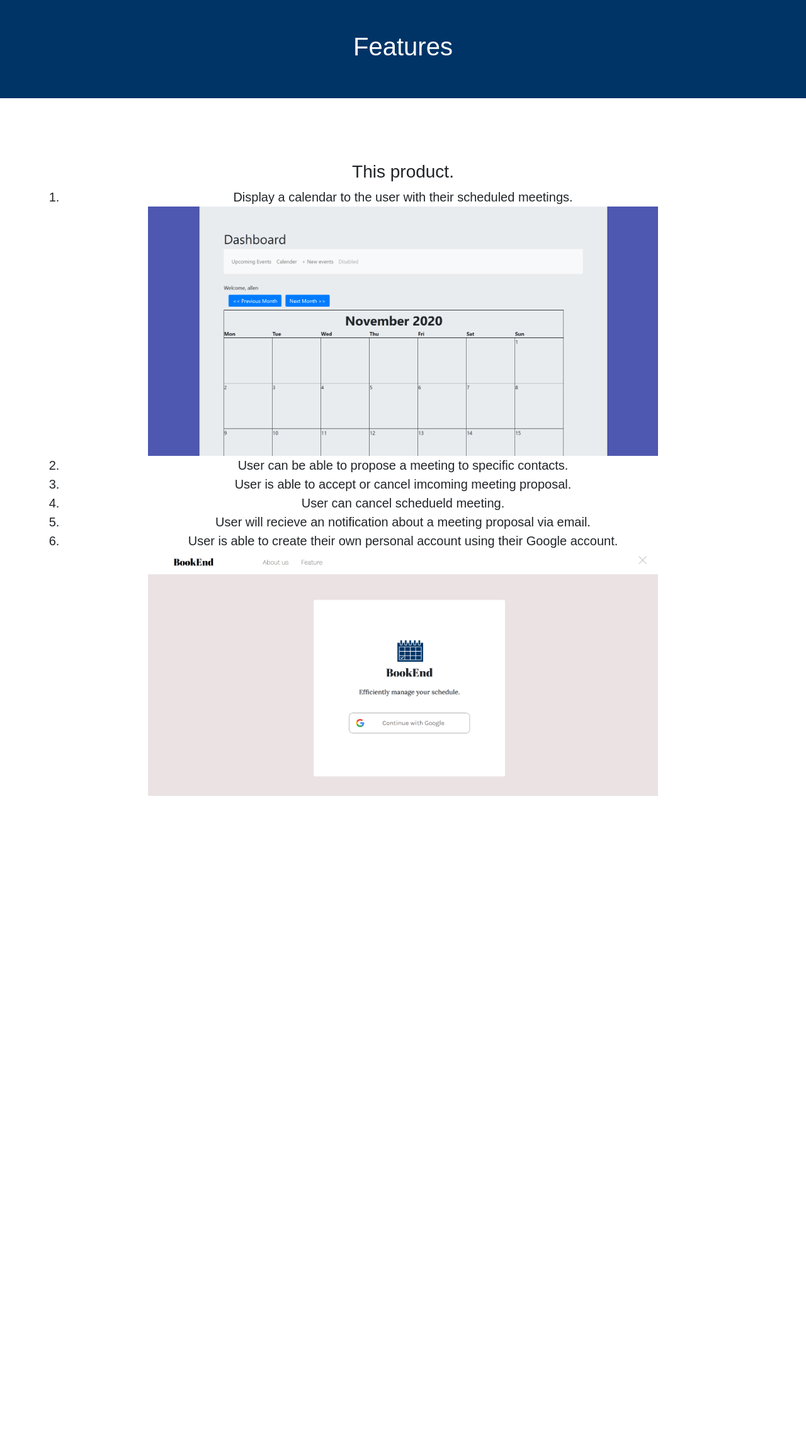
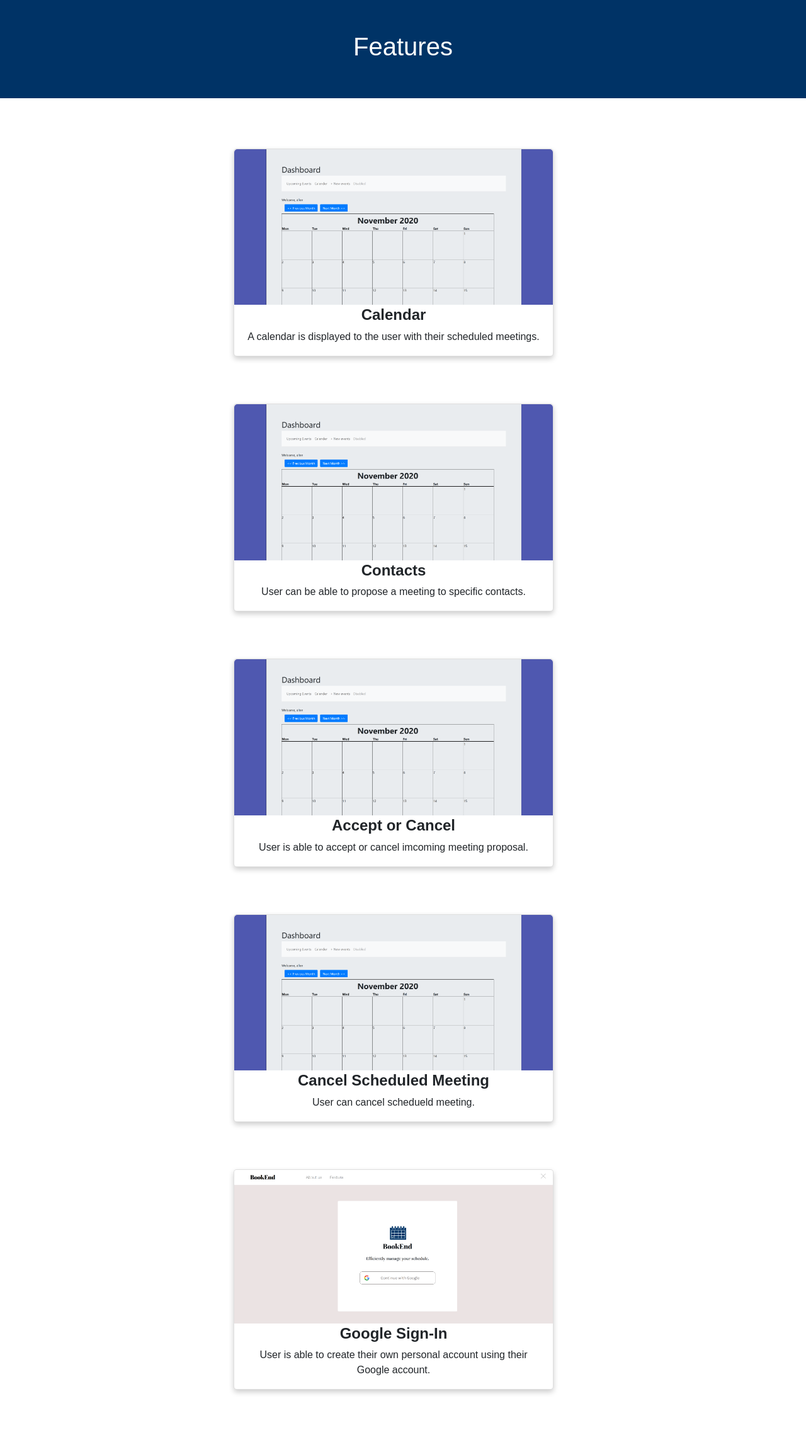
Before and after one commit to pg0817h/CPSC490_BOOKEND, a Django app: page /first_app/features/ in a window 1280 px wide. Shown: the part 80-2367 px from the top of the page at 63% size. Before the commit the page ends 1344 px from the top, so only its background shows below. Run offline with Django 3.2, Linux system fonts and the light colour scheme; some libraries are stand-ins or nearby versions.

Commit message:
Features Update

```diff
--- a/templates/nav/features.html
+++ b/templates/nav/features.html
@@ -1,7 +1,5 @@
 <!DOCTYPE html>
-{% extends "nav/nav.html" %}
-{% load static %}
-{% block nav %}
+{% extends "nav/nav.html" %} {% load static %} {% block nav %}
 
 <html>
   <head>
@@ -19,19 +17,46 @@
       }
 
       .features-description {
-        padding: 100px;
         text-align: center;
         background-color: #ffffff;
-        margin: 0px;
+        /* margin: 0px; */
       }
 
       .size {
-        height: 75%;
-        width: 75%;
+        height: 100%;
+        width: 100%;
+        border-radius: 5px 5px 0 0;
       }
 
       li {
         font-size: 20px;
+      }
+
+      .card {
+        box-shadow: 0 4px 8px 0 rgba(0, 0, 0, 0.2);
+        transition: 0.3s;
+        border-radius: 5px;
+        width: 40%;
+        margin: 75px auto;
+        text-align: center;
+      }
+
+      .card:hover {
+        box-shadow: 0 8px 16px 0 rgba(0, 0, 0, 0.2);
+      }
+
+      .container {
+        padding: 2px 16px;
+      }
+
+      .row {
+        display: flex;
+        text-align: center;
+      }
+
+      .column {
+        flex: 33.33%;
+        padding: 5px;
       }
     </style>
   </head>
@@ -42,32 +67,61 @@
     </div>
 
     <div class="features-description">
-      <h3>
-        This product.
-      </h3>
-      <ol>
-        <li>
-          Display a calendar to the user with their scheduled meetings.
-          <img class="size" src="{% static 'images/dashboard.jpg' %}" />
-        </li>
-        <li>
-          User can be able to propose a meeting to specific contacts.
-        </li>
-        <li>
-          User is able to accept or cancel imcoming meeting proposal.
-        </li>
-        <li>
-          User can cancel schedueld meeting.
-        </li>
-        <li>
-          User will recieve an notification about a meeting proposal via email.
-        </li>
-        <li>
-          User is able to create their own personal account using their Google
-          account.
-          <img class="size" src="{% static 'images/google_signin.jpg' %}" />
-        </li>
-      </ol>
+      <div class="row">
+        <div class="column">
+          <div class="card">
+            <img class="size" src="{% static 'images/dashboard.jpg' %}" />
+            <div class="container">
+              <h4><b>Calendar</b></h4>
+              <p>
+                A calendar is displayed to the user with their scheduled
+                meetings.
+              </p>
+            </div>
+          </div>
+
+          <div class="card">
+            <img class="size" src="{% static 'images/dashboard.jpg' %}" />
+            <div class="container">
+              <h4><b>Contacts</b></h4>
+              <p>
+                User can be able to propose a meeting to specific contacts.
+              </p>
+            </div>
+          </div>
+
+          <div class="card">
+            <img class="size" src="{% static 'images/dashboard.jpg' %}" />
+            <div class="container">
+              <h4><b>Accept or Cancel</b></h4>
+              <p>
+                User is able to accept or cancel imcoming meeting proposal.
+              </p>
+            </div>
+          </div>
+
+          <div class="card">
+            <img class="size" src="{% static 'images/dashboard.jpg' %}" />
+            <div class="container">
+              <h4><b>Cancel Scheduled Meeting</b></h4>
+              <p>
+                User can cancel schedueld meeting.
+              </p>
+            </div>
+          </div>
+
+          <div class="card">
+            <img class="size" src="{% static 'images/google_signin.jpg' %}" />
+            <div class="container">
+              <h4><b>Google Sign-In</b></h4>
+              <p>
+                User is able to create their own personal account using their
+                Google account.
+              </p>
+            </div>
+          </div>
+        </div>
+      </div>
     </div>
   </body>
 </html>
```
